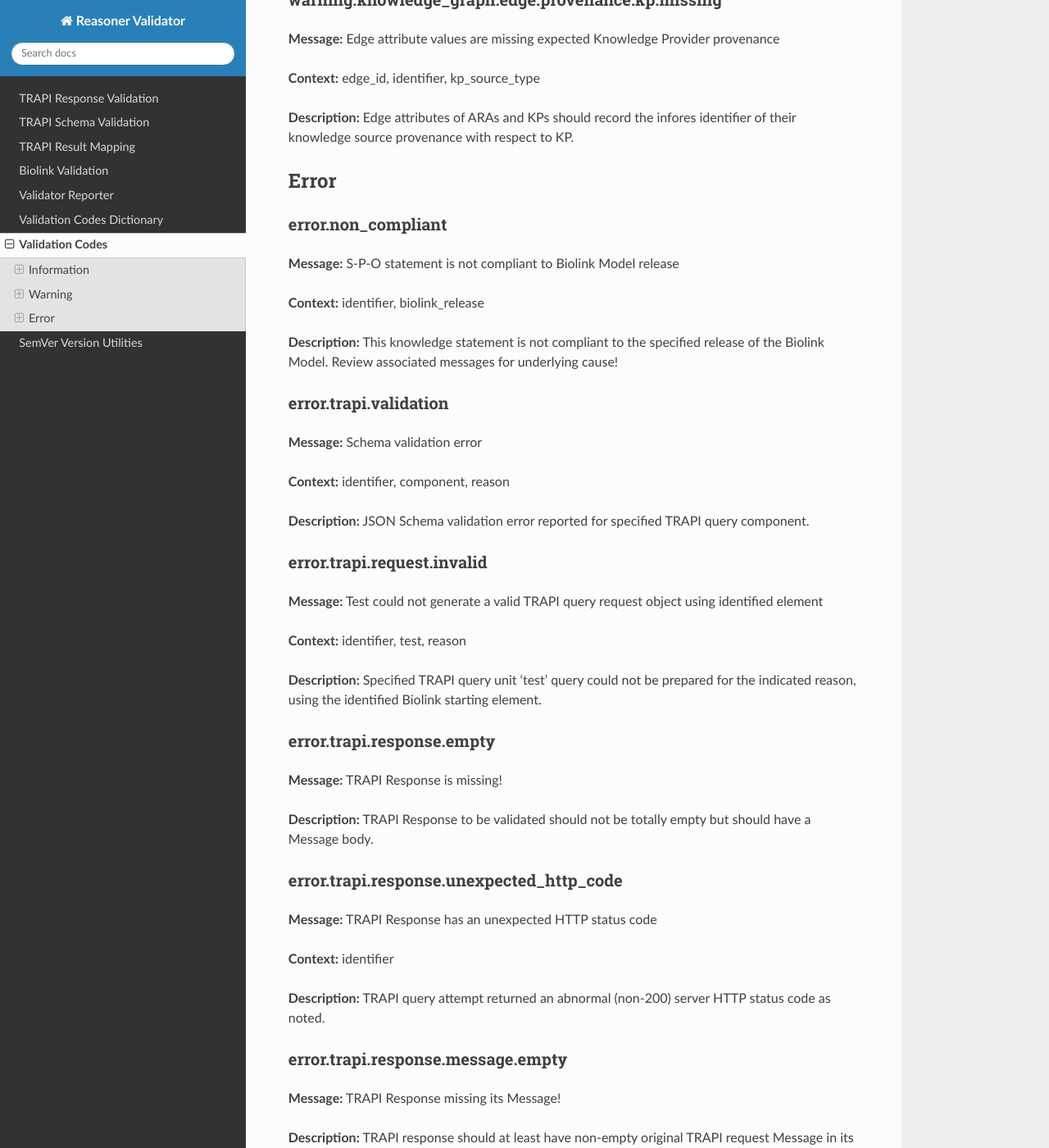
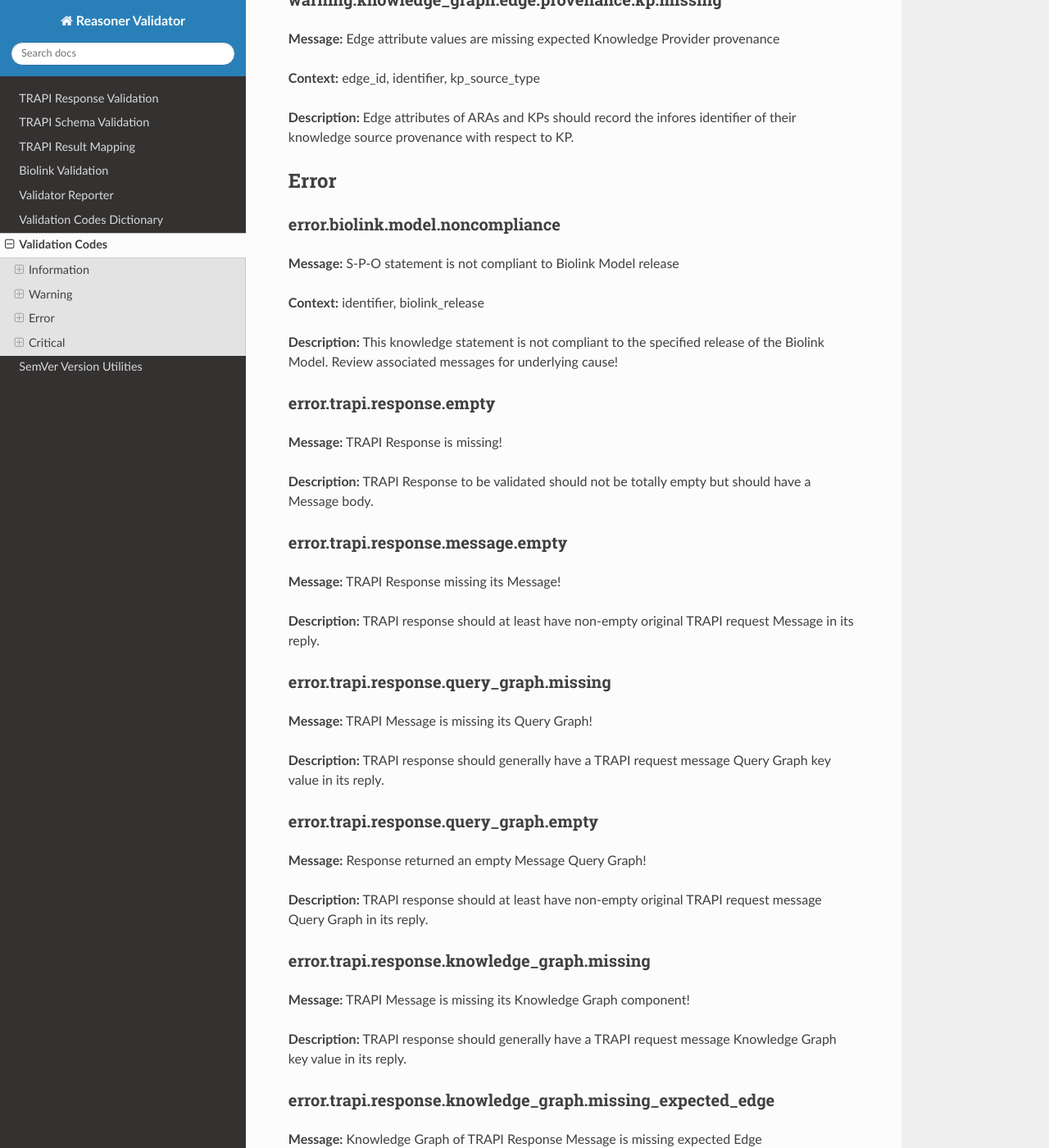
Before and after one commit to NCATSTranslator/reasoner-validator, a Sphinx documentation site: the page built from docs/validation_codes_dictionary.md, in a window 1280 px wide and 1400 px high, scrolled down 7434 px. Shown: the whole window at 82% size. Built offline with Sphinx 7.4.7 and the Read the Docs theme 2.0.0, drawn with Linux system fonts in a browser that asks for light colours; some of the changed text lies outside the part shown.

Commit message:
Validation code docs updated with 'critical' codes

```diff
--- a/docs/validation_codes_dictionary.md
+++ b/docs/validation_codes_dictionary.md
@@ -276,7 +276,7 @@
 
 ## Error
 
-### error.non_compliant
+### error.biolink.model.noncompliance
 
 **Message:** S-P-O statement is not compliant to Biolink Model release
 
@@ -284,35 +284,11 @@
 
 **Description:** This knowledge statement is not compliant to the specified release of the Biolink Model. Review associated messages for underlying cause!
 
-### error.trapi.validation
-
-**Message:** Schema validation error
-
-**Context:** identifier, component, reason
-
-**Description:** JSON Schema validation error reported for specified TRAPI query component.
-
-### error.trapi.request.invalid
-
-**Message:** Test could not generate a valid TRAPI query request object using identified element
-
-**Context:** identifier, test, reason
-
-**Description:** Specified TRAPI query unit 'test' query could not be prepared for the indicated reason, using the identified Biolink starting element.
-
 ### error.trapi.response.empty
 
 **Message:** TRAPI Response is missing!
 
 **Description:** TRAPI Response to be validated should not be totally empty but should have a Message body.
-
-### error.trapi.response.unexpected_http_code
-
-**Message:** TRAPI Response has an unexpected HTTP status code
-
-**Context:** identifier
-
-**Description:** TRAPI query attempt returned an abnormal (non-200) server HTTP status code as noted.
 
 ### error.trapi.response.message.empty
 
@@ -1041,3 +1017,29 @@
 **Context:** identifier
 
 **Description:** Value of the 'resource_role' property in the RetrievalSource of a Knowledge Graph Edge must be a non-empty ResourceRole enum value!
+
+## Critical
+
+### critical.trapi.validation
+
+**Message:** Schema validation error
+
+**Context:** identifier, component, reason
+
+**Description:** Critical JSON Schema validation error reported for specified TRAPI query component.
+
+### critical.trapi.request.invalid
+
+**Message:** Test could not generate a valid TRAPI query request object using identified element
+
+**Context:** identifier, test, reason
+
+**Description:** Specified TRAPI query unit 'test' query could not be prepared for the indicated reason, using the identified Biolink starting element.
+
+### critical.trapi.response.unexpected_http_code
+
+**Message:** Unexpected HTTP status code
+
+**Context:** identifier
+
+**Description:** TRAPI query attempt returned an abnormal (non-200) server HTTP status code as noted.
```
